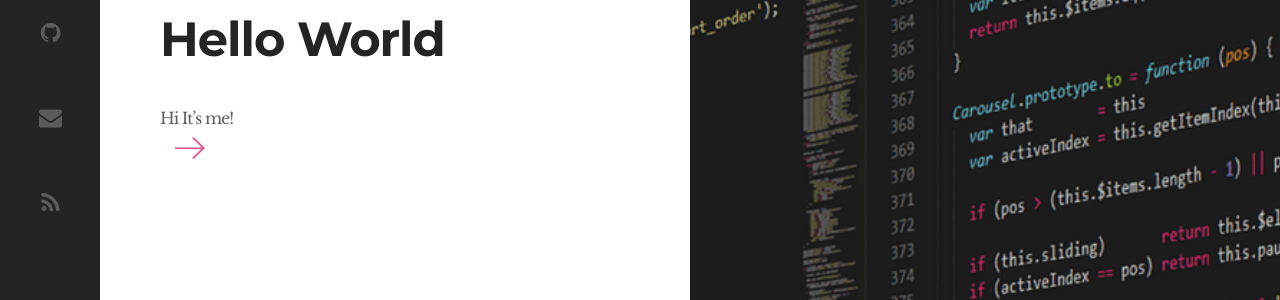
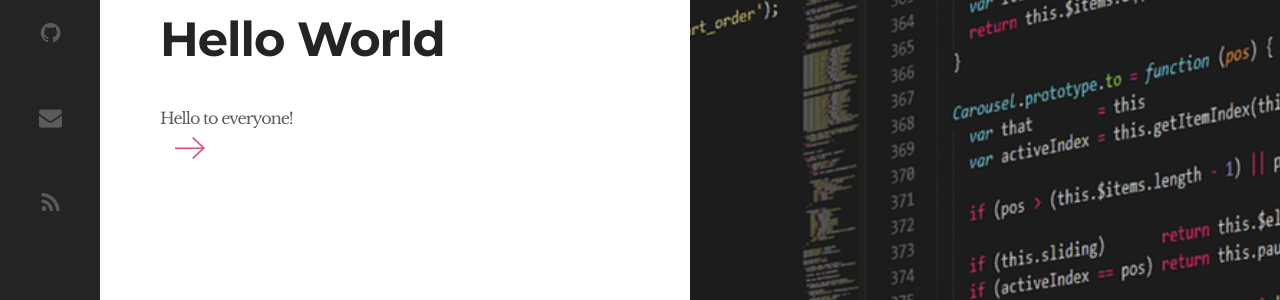
Before and after one commit to mvolgyi/mvolgyi.github.io, a Jekyll site: the page built from index.html, in a window 1280 px wide. Shown: the part 227-527 px from the top of the page. Built offline with Jekyll 4.4.1, drawn with Linux system fonts in a browser that asks for light colours.

Commit message:
Uploading

```diff
--- a/_config.yml
+++ b/_config.yml
@@ -15,7 +15,7 @@
 resume:
   name: Matias Volgyi
   tagline: Software Developer
-  summary: 'I am a system administrator with 7+ years of experience. Now working on my new challenge, become a full-time software developer.'
+  summary: 'I am a system administrator with 7+ years of experience. Now working as a part-time software developer.'
   email: matias.volgyi@gmail.com
   phone:
   website: #mvolgyi.com #do not add http://
--- a/_posts/2018-2-01-hello-world.md
+++ b/_posts/2018-2-01-hello-world.md
@@ -4,7 +4,7 @@
 tags: jekyll markdown
 ---
 
-Hi It's me!
+Hello to everyone!
 
 I'm a tech enthusiast who's always trying new stuff.
 
```
